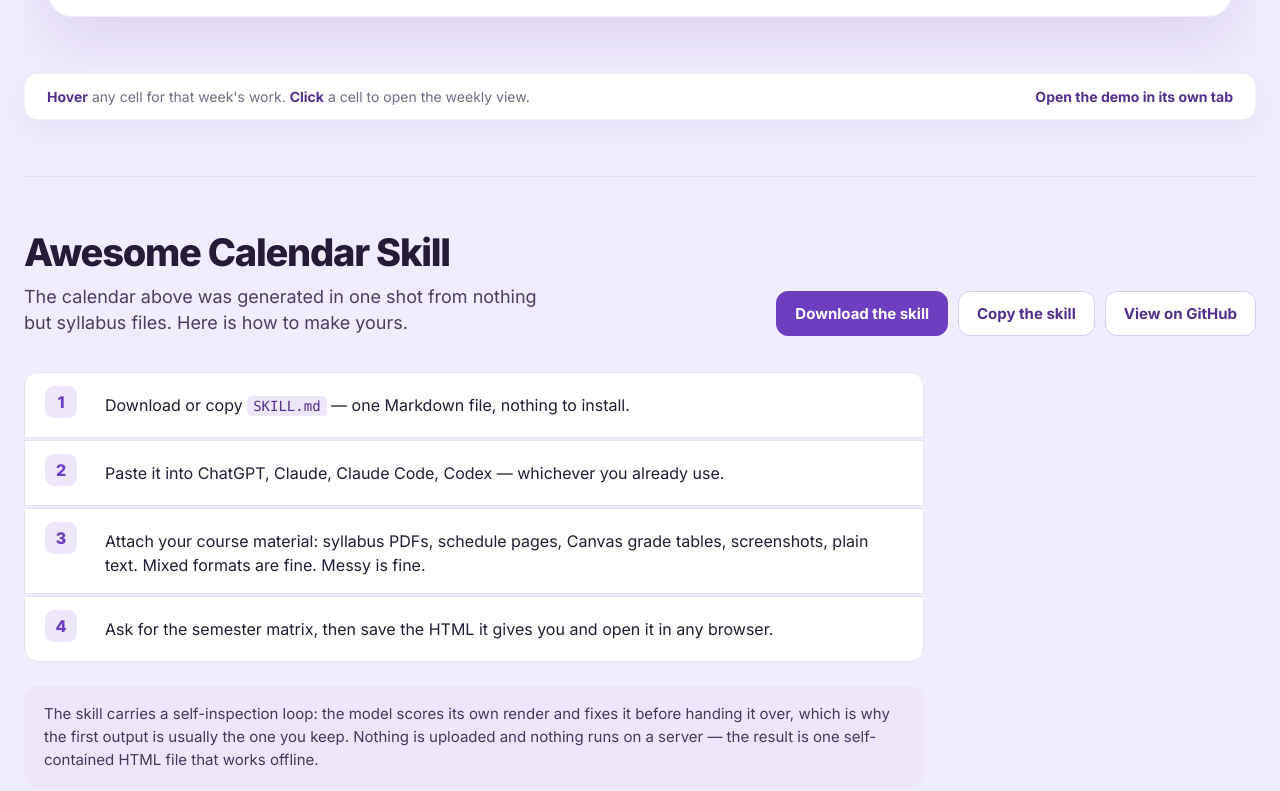
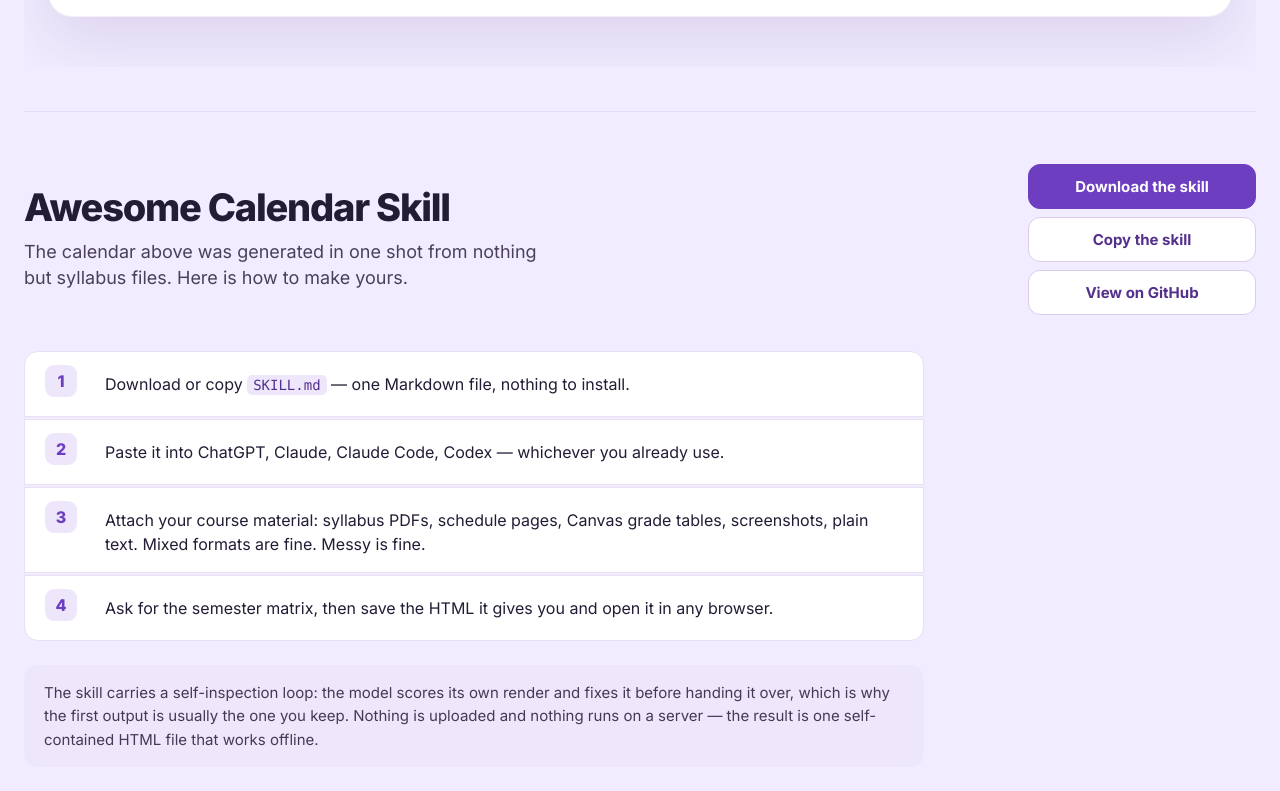
Before and after one commit to kenny2077/Awesome-calendar-skill, a plain HTML site: page index.html in a window 1280 px wide. Shown: the part 654-1445 px from the top of the page. Drawn offline with Linux system fonts and the light colour scheme.

Commit message:
refactor(site): drop the hint bar and stack the buttons
Nothing now sits between the top of the page and the calendar. The three
actions become one narrow column instead of a wide row.

Co-Authored-By: Claude Opus 5 <noreply@anthropic.com>

```diff
--- a/index.html
+++ b/index.html
@@ -37,29 +37,18 @@
   /* The demo's own canvas is the same purple as this page, so the iframe reads
      as the page itself rather than something embedded in it. */
   .stage iframe{display:block;width:100%;height:1010px;border:0;background:transparent}
-  .stage-bar{
-    display:flex;align-items:center;justify-content:space-between;gap:16px;flex-wrap:wrap;
-    padding:14px 22px;margin-top:6px;
-    background:var(--panel);
-    border:1px solid rgba(109,63,192,.08);
-    border-radius:14px;
-    box-shadow:0 10px 30px rgba(70,45,110,.06);
-  }
-  .hint{font-size:14px;color:var(--muted)}
-  .hint b{color:var(--purple-deep);font-weight:700}
-  .openfull{font-size:14px;font-weight:700;color:var(--purple-deep);text-decoration:none;white-space:nowrap}
-  .openfull:hover{text-decoration:underline}
 
   /* ---- everything else sits under it, quietly ---------------------- */
-  .below{padding-top:56px;border-top:1px solid rgba(109,63,192,.1);margin-top:56px}
-  .ident{display:flex;align-items:flex-end;justify-content:space-between;gap:28px;flex-wrap:wrap}
+  .below{padding-top:52px;border-top:1px solid rgba(109,63,192,.1);margin-top:44px}
+  .ident{display:flex;align-items:center;justify-content:space-between;gap:32px;flex-wrap:wrap}
   h1{font-size:38px;font-weight:800;letter-spacing:-.032em;line-height:1.02}
   .tagline{margin-top:12px;font-size:18px;color:#4a4059;max-width:46ch;line-height:1.45}
-  .actions{display:flex;gap:10px;flex-wrap:wrap}
+  /* Stacked: three side-by-side buttons stretched the row wider than it earned. */
+  .actions{display:flex;flex-direction:column;gap:8px;min-width:228px}
   .btn{
     border:1px solid #d9ccec;background:var(--panel);color:var(--purple-deep);
     border-radius:12px;padding:12px 18px;font:inherit;font-weight:700;font-size:15px;
-    cursor:pointer;text-decoration:none;display:inline-flex;align-items:center;
+    cursor:pointer;text-decoration:none;display:flex;align-items:center;justify-content:center;
     transition:background .14s ease,border-color .14s ease;
   }
   .btn:hover{background:#f6f1ff}
@@ -128,10 +117,6 @@
   <main>
     <section class="stage">
       <iframe src="examples/fall-2026-demo.html" title="Awesome Calendar Skill live demo — Fall 2026 semester matrix" loading="eager" scrolling="no"></iframe>
-      <div class="stage-bar">
-        <p class="hint"><b>Hover</b> any cell for that week's work. <b>Click</b> a cell to open the weekly view.</p>
-        <a class="openfull" href="examples/fall-2026-demo.html">Open the demo in its own tab</a>
-      </div>
     </section>
 
     <section class="below">
@@ -212,8 +197,8 @@
       // file is untouched.
       const doc = frame.contentDocument;
       const patch = doc.createElement('style');
-      // Also trim the demo's own bottom padding so the hint bar sits with the
-      // calendar instead of floating away from it.
+      // Also trim the demo's own bottom padding so the frame ends at the grid
+      // rather than on a band of empty canvas.
       patch.textContent = 'body{min-height:0 !important}.shell{padding-bottom:6px !important}';
       doc.head.appendChild(patch);
     }catch(err){}
```
